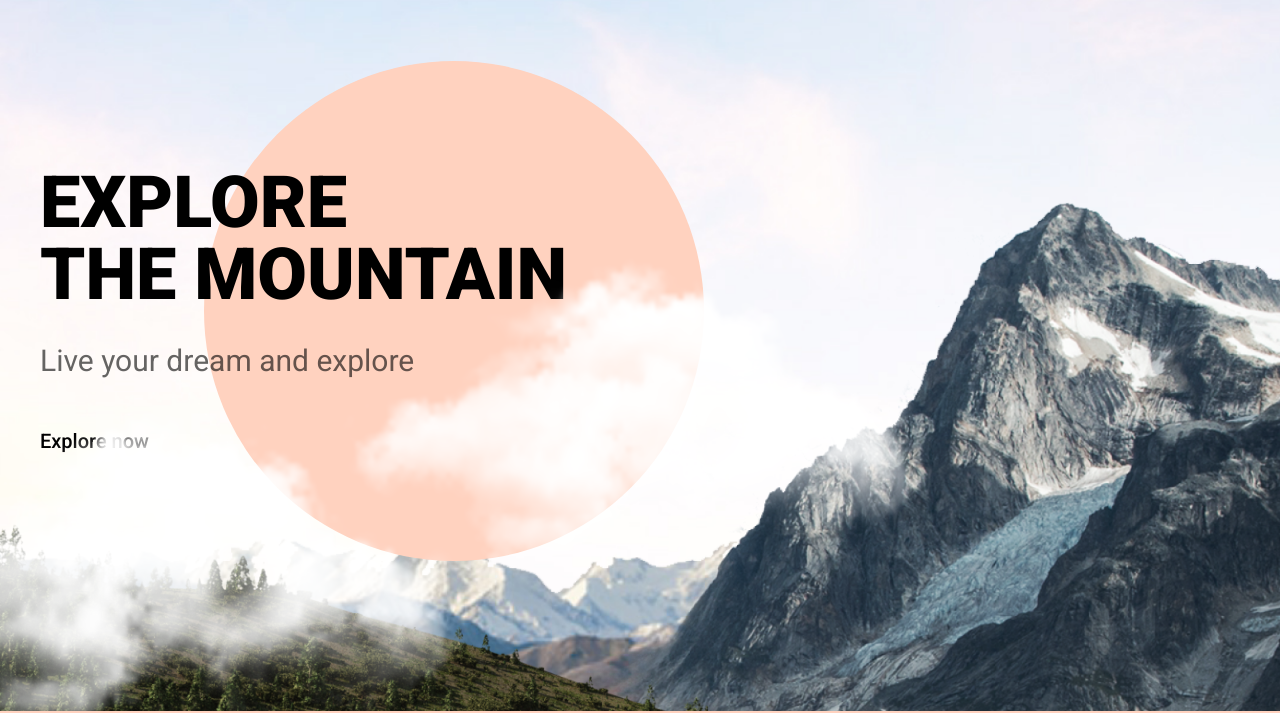
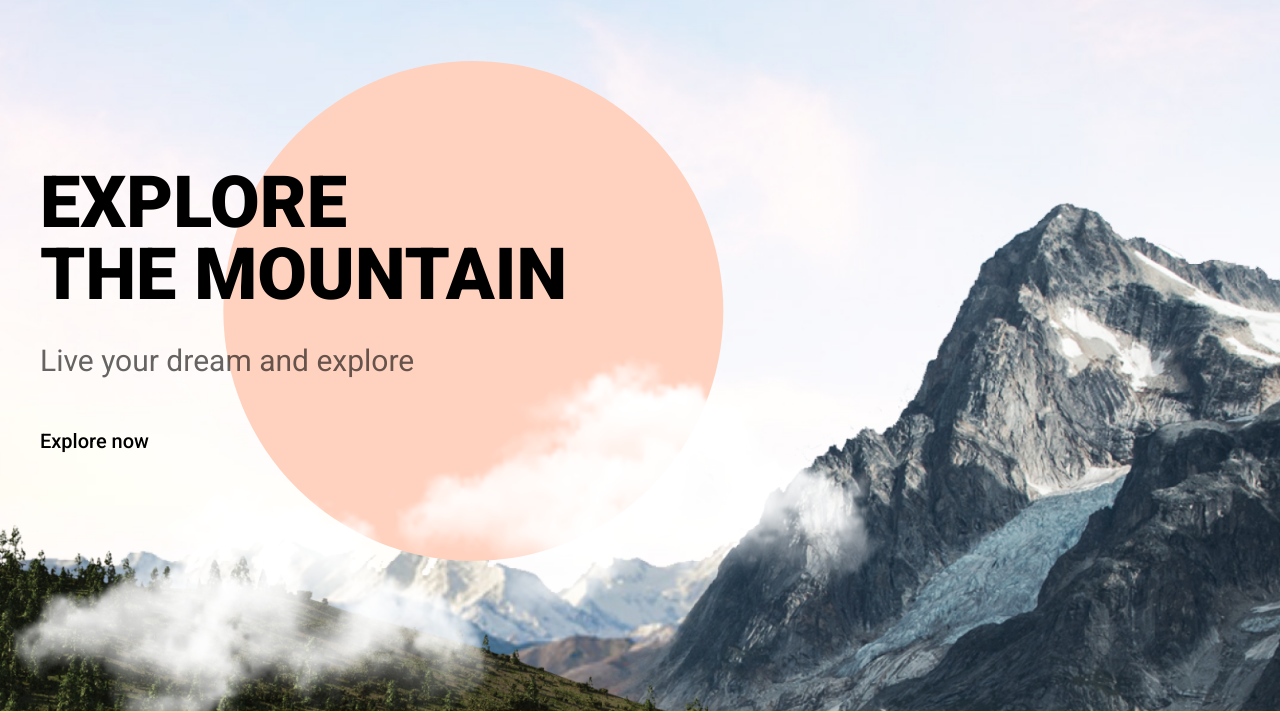
Before and after one commit to ablyazov-dariy/HighPeaks, a website built with Vite: page index.html in a window 1280 px wide. Shown: the part 89-802 px from the top of the page. Built offline with nearby package versions, Linux system fonts and the light colour scheme.

Commit message:
refactor about and hero

```diff
--- a/index.html
+++ b/index.html
@@ -8,45 +8,48 @@
   </head>
   <body class="font-roboto">
     <div id="app">
-      <section class="stack min-h-screen">
+      <section>
+        <div id="screen" class="stack min-h-dvh">
           <img
-          alt="sky"
-          class="pointer-events-none absolute inset-0 h-full w-full object-fill"
+            alt=""
+            role="presentation"
+            class="h-full w-full object-fill"
             src="/hero/background.png"
-          draggable="false"
           />
           <img
-          alt="pointer-events-none mountain image"
-          class="absolute bottom-0 w-full object-fill"
+            alt=""
+            role="presentation"
+            class="w-full self-end object-fill"
             src="/hero/mountain-back.png"
-          draggable="false"
           />
 
           <img
-          alt="mountain image"
-          class="pointer-events-none absolute bottom-0 right-0 w-4/5 object-fill"
+            alt=""
+            role="presentation"
+            class="w-4/5 self-end justify-self-end object-fill"
             src="/hero/mountain-right.png"
-          draggable="false"
           />
           <img
-          alt="mountain image"
-          class="pointer-events-none absolute bottom-0 left-0 w-3/5 object-fill"
+            alt=""
+            role="presentation"
+            class="w-3/5 self-end justify-self-start object-fill"
             src="/hero/mountain-left.png"
-          draggable="false"
           />
 
           <div
-          class="absolute right-[45%] aspect-square w-[500px] self-center rounded-full bg-apricot"
+            class="!absolute aspect-square w-[500px] -translate-x-1/3 self-center justify-self-center rounded-full bg-apricot"
           ></div>
 
           <header
-          class="content-container absolute top-4 flex justify-between gap-7 justify-self-center uppercase sm:top-8"
+            class="content-container top-4 flex justify-between gap-7 self-start justify-self-center uppercase sm:top-8"
           >
             <div class="grid justify-center gap-1 md:grid-cols-[75px_auto]">
               <img alt="logo" class="min-w-9" src="/logo.svg" />
 
               <div class="overflow-hidden text-center max-md:sr-only">
-              <p class="text-3xl">High <span class="font-bold">Peaks</span></p>
+                <p class="text-3xl">
+                  High <span class="font-bold">Peaks</span>
+                </p>
                 <p class="text-xs opacity-35">Sports And Nature</p>
               </div>
             </div>
@@ -75,7 +78,9 @@
               </li>
             </ul>
           </header>
-        <div class="content-container absolute self-center justify-self-center">
+          <div
+            class="content-container self-center justify-self-center py-14 sm:py-20"
+          >
             <h1
               class="mb-6 text-5xl font-black uppercase leading-relaxed sm:mb-8 sm:text-7xl"
             >
@@ -92,34 +97,37 @@
           </div>
 
           <img
-          alt="cloud image"
-          class="pointer-events-none absolute bottom-[-5%] left-[-10rem] w-[clamp(300px,50vw,1000px)]"
+            alt=""
+            role="presentation"
+            class="-bottom-[5%] w-[max(40%,250px)] self-end"
             src="/hero/cloud.png"
-          draggable="false"
           />
           <img
-          alt="cloud image"
-          class="pointer-events-none absolute bottom-[10vw] w-[clamp(300px,50vw,600px)] justify-self-center"
+            alt=""
+            role="presentation"
+            class="absolute bottom-[10%] w-[max(40%,250px)] self-end justify-self-center"
             src="/hero/cloud.png"
-          draggable="false"
           />
+        </div>
       </section>
 
       <section class="stack bg-apricot" id="about">
         <img
-          alt="a young man reaching the top of the mountain"
-          class="pointer-events-none absolute bottom-0 right-0 max-h-full w-1/2 object-fill"
-          draggable="false"
+          alt=""
+          role="presentation"
+          class="w-1/2 self-end justify-self-end"
           src="/a-young-man-reaching-the-top-of-the-mountain.png"
         />
         <img
-          alt="mountain image"
-          class="pointer-events-none absolute bottom-[-2px] w-full object-fill max-h-[400px]"
-          draggable="false"
+          alt=""
+          role="presentation"
+          class="w-full self-end"
           src="/mountain-bottom.png"
         />
 
-        <div class="content-container z-50 justify-self-center pb-[min(15%,200px)]">
+        <div
+          class="content-container z-50 justify-self-center pb-[min(15%,200px)]"
+        >
           <div class="grid gap-8 py-8 sm:gap-12 sm:py-16 md:max-w-xl">
             <h2 class="text-4xl font-bold after:bg-black sm:text-5xl">
               Hiking the <br />
@@ -233,7 +241,7 @@
           <div>
             <img
               alt="mountains art"
-              class="pointer-events-none  w-full max-h-[360px] translate-y-2"
+              class="pointer-events-none max-h-[360px] w-full translate-y-2"
               draggable="false"
               src="/mountains-bottom-art.png"
             />
@@ -268,9 +276,7 @@
                   </p>
                 </div>
 
-                <div
-                  class="grid max-w-64 grid-cols-[70px_1fr] gap-x-4 gap-y-6"
-                >
+                <div class="grid max-w-64 grid-cols-[70px_1fr] gap-x-4 gap-y-6">
                   <img
                     alt="lina darja photo"
                     class="rounded-full"
@@ -368,7 +374,9 @@
               <li
                 class="overflow-hidden text-ellipsis whitespace-nowrap transition hover:opacity-35"
               >
-                <a href="https://github.com/ablyazov-dariy/HighPeaks">Source Code</a>
+                <a href="https://github.com/ablyazov-dariy/HighPeaks"
+                  >Source Code</a
+                >
               </li>
             </ul>
           </div>
--- a/src/style.css
+++ b/src/styles/style.css
@@ -14,7 +14,9 @@ h2,
 h3 {
   @apply mb-9 after:absolute after:block after:h-2 after:w-16 after:translate-y-6 after:bg-apricot after:content-[""];
 }
+
 .stack {
+  overflow: hidden;
   position: relative;
   display: grid;
   grid-template-areas: 'stack';
@@ -22,4 +24,5 @@ h3 {
 
 .stack > * {
   grid-area: stack;
+  position: relative;
 }
```
Also changed, not shown: src/main.ts (+3 -4 lines). Lines whose indentation alone changed are shown as unchanged.
